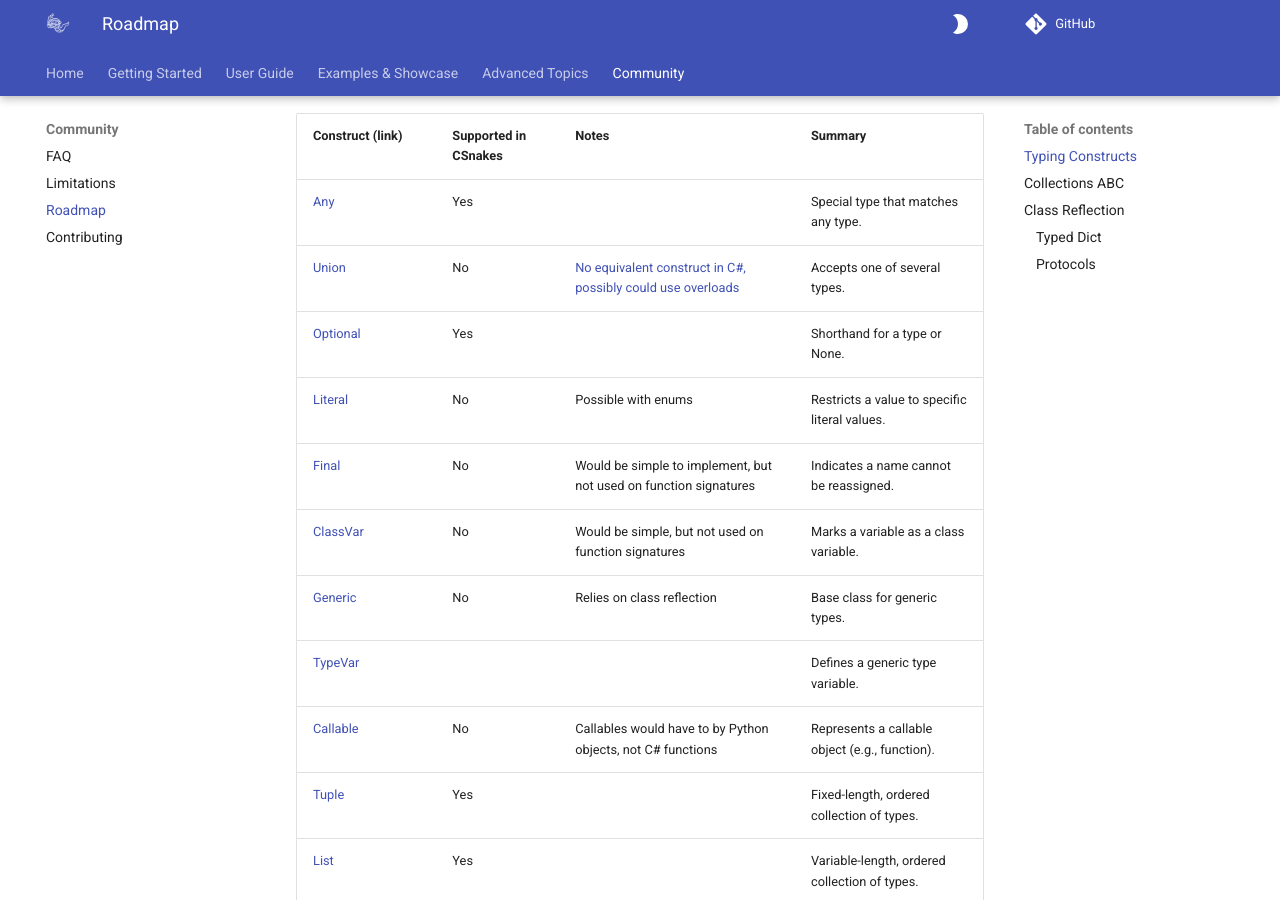
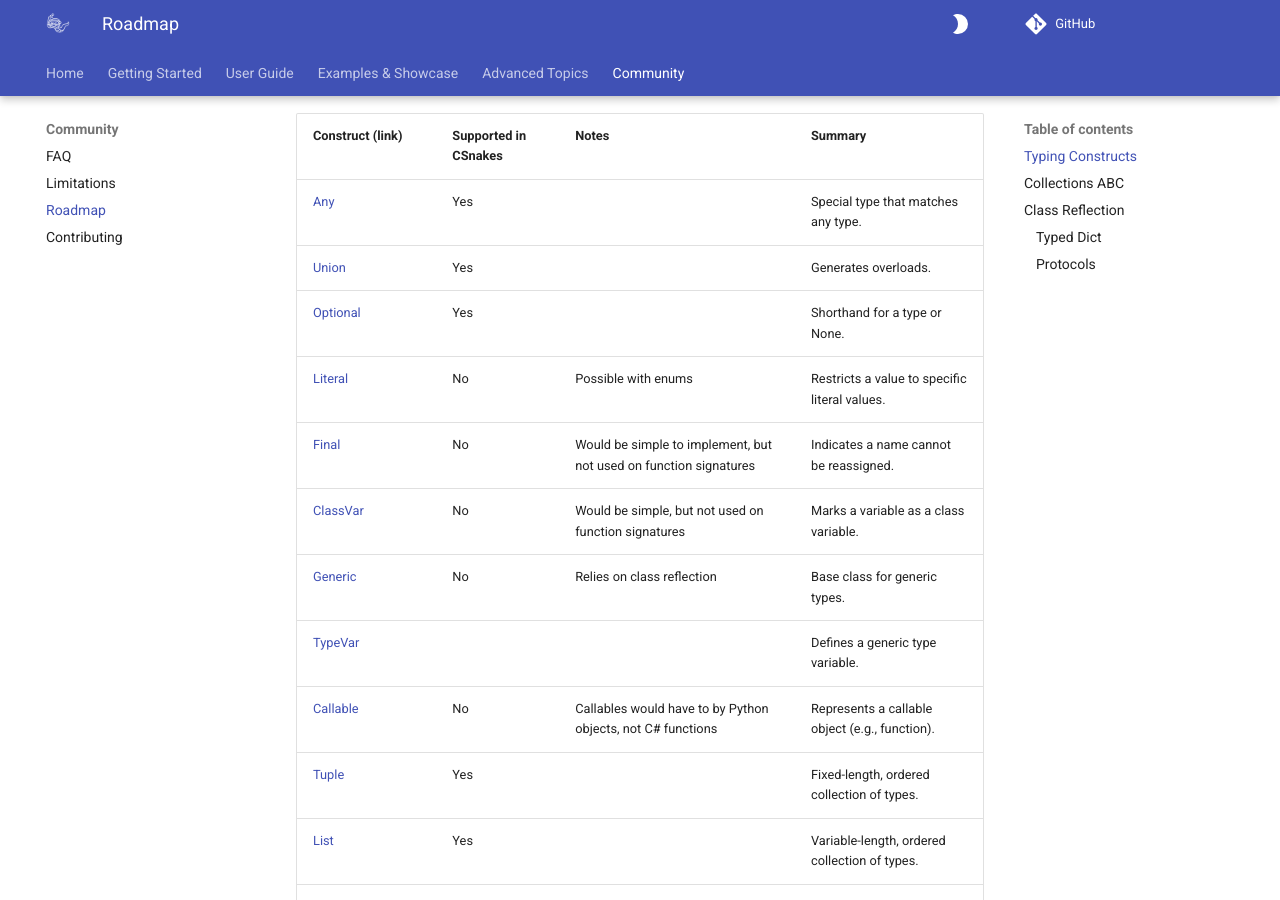
Before and after one commit to tonybaloney/CSnakes, an MkDocs documentation site: the page built from docs/community/roadmap.md, in a window 1280 px wide and 900 px high, scrolled down 324 px. Built offline with MkDocs 1.6.1 and Material for MkDocs 9.7.7, drawn with Linux system fonts in a browser that asks for light colours; comment, search, counter and statistics services are not loaded; the version menu is left out.

Commit message:
Update roadmap

```diff
--- a/docs/community/roadmap.md
+++ b/docs/community/roadmap.md
@@ -9,7 +9,7 @@ Note that any constructs which are not available will be typed as `PyObject`. Th
 | Construct (link) | Supported in CSnakes | Notes | Summary |
 |------------------|----------------------|-------|---------|
 | [Any](https://docs.python.org/3/library/typing.html#typing.Any) | Yes |  | Special type that matches any type. |
-| [Union](https://docs.python.org/3/library/typing.html#typing.Union) | No | [No equivalent construct in C#, possibly could use overloads](https://github.com/tonybaloney/CSnakes/issues/23) | Accepts one of several types. |
+| [Union](https://docs.python.org/3/library/typing.html#typing.Union) | Yes |  | Generates overloads. |
 | [Optional](https://docs.python.org/3/library/typing.html#typing.Optional) | Yes |  | Shorthand for a type or None. |
 | [Literal](https://docs.python.org/3/library/typing.html#typing.Literal) | No | Possible with enums | Restricts a value to specific literal values. |
 | [Final](https://docs.python.org/3/library/typing.html#typing.Final) | No | Would be simple to implement, but not used on function signatures | Indicates a name cannot be reassigned. |
```
